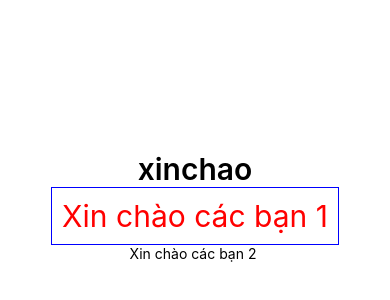
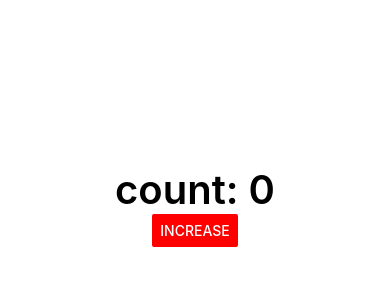
Before and after one commit to baolinh-dev/react_native-todolist-hoidanit, a React Native app: screen / in a window 390 px wide. Shown: the part 216-516 px from the top of the page. Built offline with nearby package versions, Linux system fonts and the light colour scheme.

Commit message:
react native state

```diff
--- a/App.tsx
+++ b/App.tsx
@@ -1,13 +1,17 @@
-import { StyleSheet, Text, View } from "react-native";
+import { useState } from "react";
+import { Button, StyleSheet, Text, View } from "react-native";
 
 export default function App() {
+  const [count, setCount] = useState<number>(0)
+
   return (
     <View style={styles.container}>
+      <Text style = {{ fontSize: 40, fontWeight: "600"}}>
+        count: {count}
+      </Text>
       <View>
-        <Text style={styles.header}>xinchao</Text>
+        <Button color={"red"} title="Increase" onPress={() => setCount(count + 1)} />
       </View>
-      <Text style={styles.hello1}>Xin chào các bạn 1</Text>
-      <Text>Xin chào các bạn 2 </Text>
     </View>
   );
 }
@@ -19,15 +23,4 @@ const styles = StyleSheet.create({
     alignItems: "center",
     justifyContent: "center",
   },
-  hello1: {
-    color: "red",
-    fontSize: 30,
-    borderWidth: 1,
-    borderColor: "blue",
-    padding: 10
-  },
-  header: {
-    fontSize: 30,
-    fontWeight: "600"
-  }
 });
```
